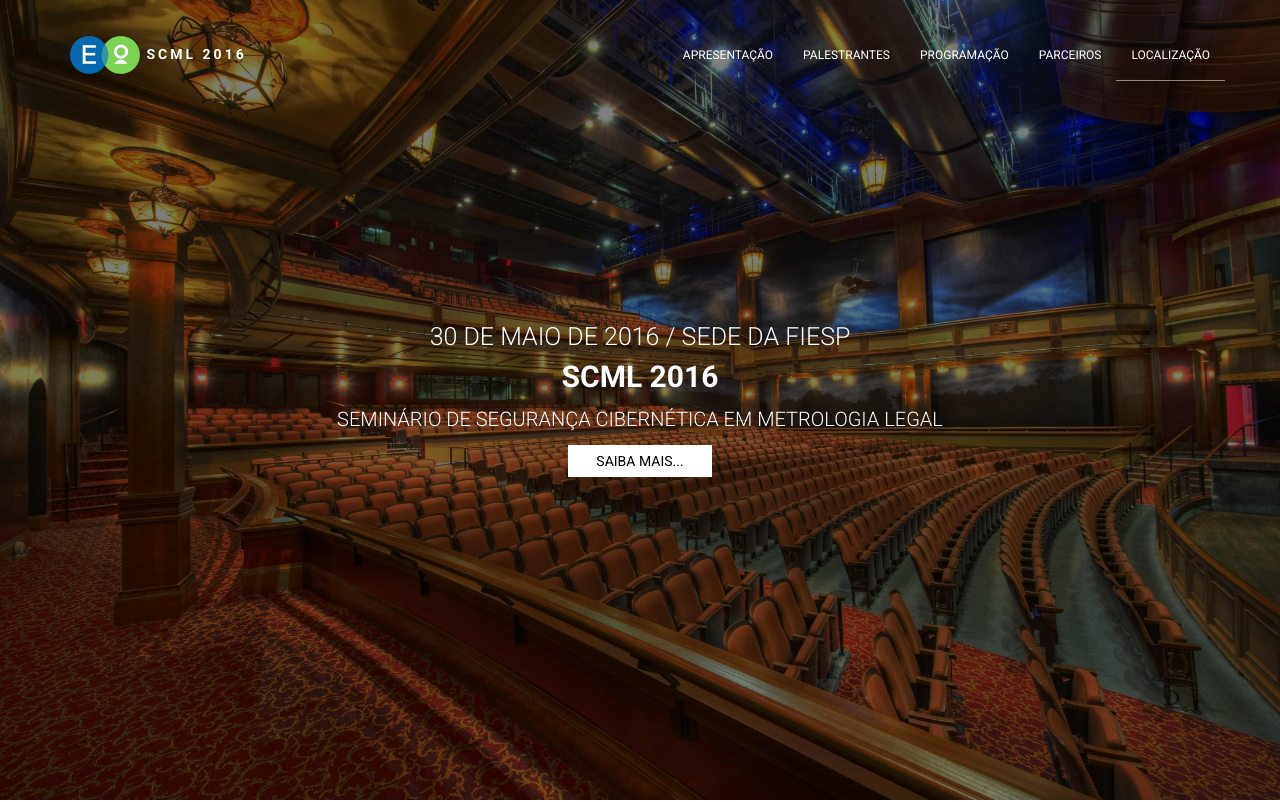
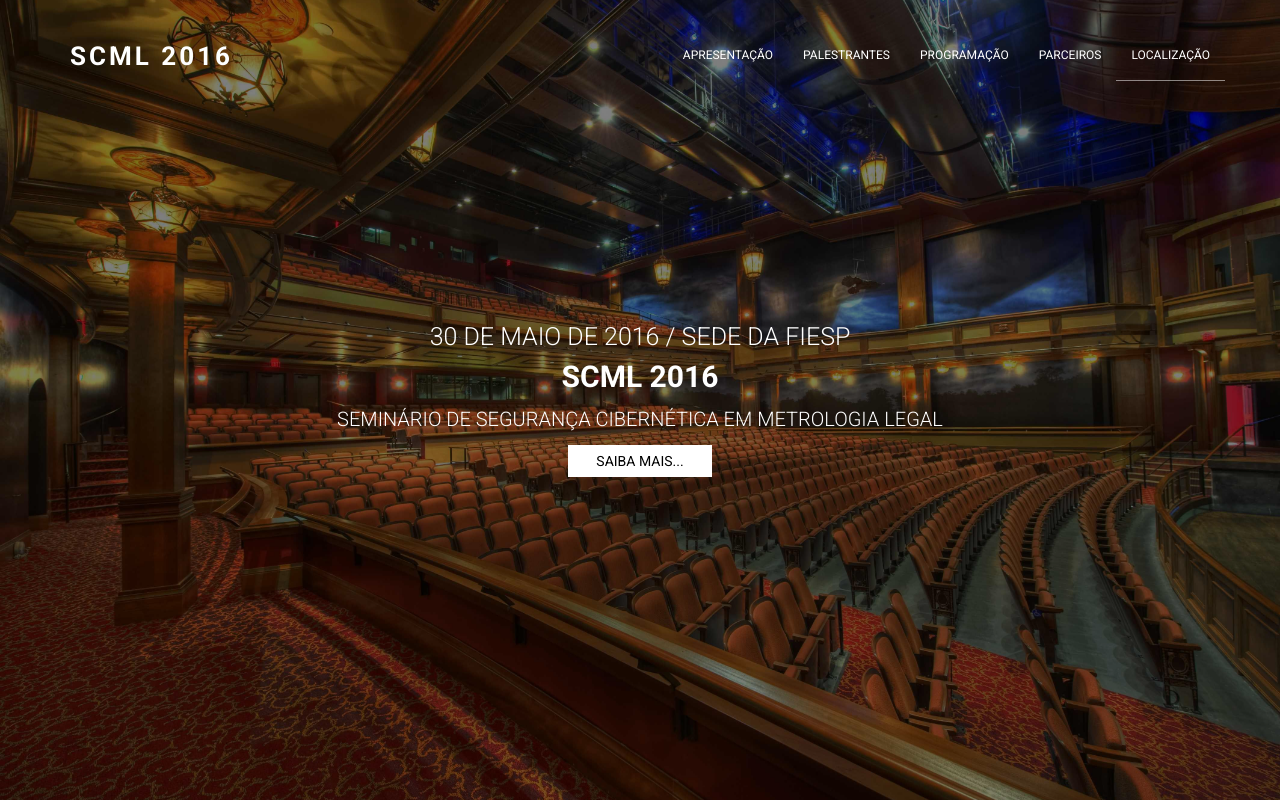
Before and after one commit to macarena/scml_2016, a website: page conference-master/index.html in a window 1280 px wide. Shown: the top 802 px of the page. Drawn offline with Linux system fonts and the light colour scheme; files whose address does not match are found by name.

Commit message:
[fix] remove logo

```diff
--- a/conference-master/assets/css/main.css
+++ b/conference-master/assets/css/main.css
@@ -303,8 +303,8 @@ ul li {
 }
 .site-branding .logo {
   color: #fff;
-  font-size: 14px;
-  font-weight: 700;
+  font-size: 26px;
+  font-weight: 900;
   margin-right: 5px;
   letter-spacing: 3px;
   text-transform: uppercase;
--- a/conference-master/index.html
+++ b/conference-master/index.html
@@ -21,9 +21,8 @@
                 <div class="site-branding">
                     <a class="logo" href="index.html">
 
-                        <!-- logo image  -->
-                        <img src="assets/images/logo.png" alt="Logo">
-
+                        <!-- logo image
+                        <img src="assets/images/logo.png" alt="Logo">-->
                         SCML 2016
                     </a>
                 </div>
```
